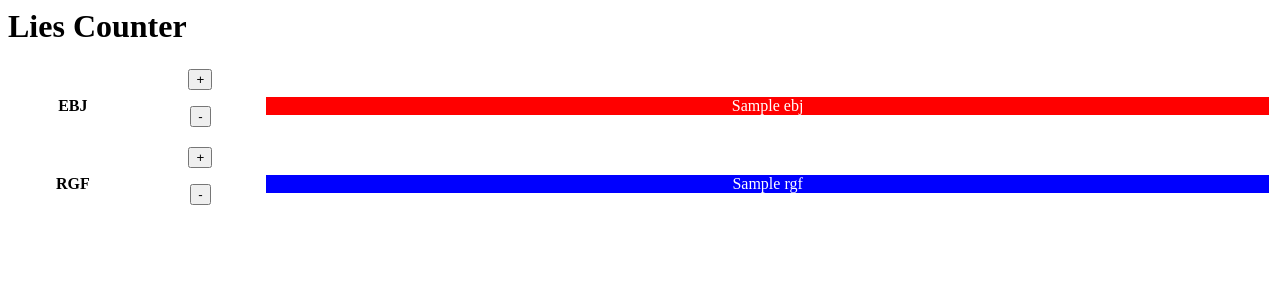
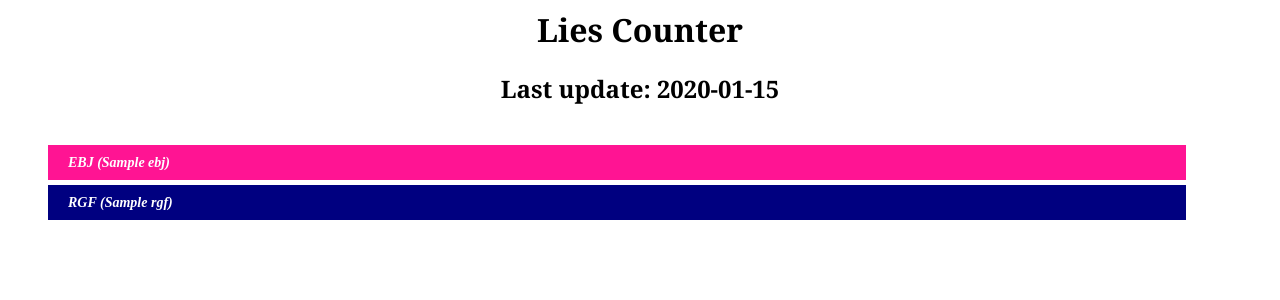
Before and after one commit to ilmaruk/lies_counter, a Python web app: template lies_counter/templates/index.html in a window 1280 px wide. Shown: the top 300 px of the page. Run offline with Jinja, Linux system fonts and the light colour scheme; the template is opened without the code that fills it: most values are stand-ins (such as "Sample title", 1, 10 or a date in 2020).

Commit message:
Slightly better UI.

```diff
--- a/lies_counter/templates/index.html
+++ b/lies_counter/templates/index.html
@@ -2,43 +2,50 @@
     <head>
         <title>Lies Counter</title>
         <style>
-            .bar {
+            h1 {
+                font-family: medium-marketing-display-font, Georgia, Cambria, "Times New Roman", Times, serif;
+                }
+            h2 {
+                font-family: medium-marketing-display-font, Georgia, Cambria, "Times New Roman", Times, serif;
+                }
+
+            .bargraph {
+                list-style: none;
+                padding-top: 20px;
+                width:90%;
+                }
+            ul.bargraph li {
+                height: 35px;
                 color: white;
-                text-align: center;
-            }
+                text-align: left;
+                font-style: italic;
+                font-weight:bolder;
+                font-size: 14px;
+                line-height: 35px;
+                padding: 0px 20px;
+                margin-bottom: 5px;
+                }
+            ul.bargraph li.ebj {
+                background: #FF1493;
+                width:{{ ebj_ratio }}%;
+                }
+            ul.bargraph li.rgf {
+                background: #000080;
+                width:{{ rgf_ratio }}%;
+                }
         </style>
     </head>
     <body>
-        <div>
+        <div align="center">
             <h1>Lies Counter</h1>
+            <h2>Last update: {{ last_update }}</h2>
         </div>
 
         <div>
-            <table width="100%">
-                <col width="10%"/>
-                <col width="10%"/>
-                <col width="80%"/>
-                <tr>
-                    <th>EBJ</th>
-                    <th>
-                        <form action="/inc/ebj" method="post"><button type="submit"> + </button></form>
-                        <form action="/dec/ebj" method="post"><button type="submit"> - </button></form>
-                    </th>
-                    <td>
-                        <div class="bar" style="background: #f00; width: {{ ebj_ratio }}%">{{ ebj }}</div>
-                    </td>
-                </tr>
-                <tr>
-                    <th>RGF</th>
-                    <th>
-                        <form action="/inc/rgf" method="post"><button type="submit"> + </button></form>
-                        <form action="/dec/rgf" method="post"><button type="submit"> - </button></form>
-                    </th>
-                    <td>
-                        <div class="bar" style="background: #00f; width: {{ rgf_ratio }}%">{{ rgf }}</div>
-                    </td>
-                </tr>
-            </table>
+            <ul class="bargraph">
+                <li class="ebj">EBJ ({{ ebj }})</li>
+                <li class="rgf">RGF ({{ rgf }})</li>
+            </ul>
         </div>
     </body>
 </html>
```
